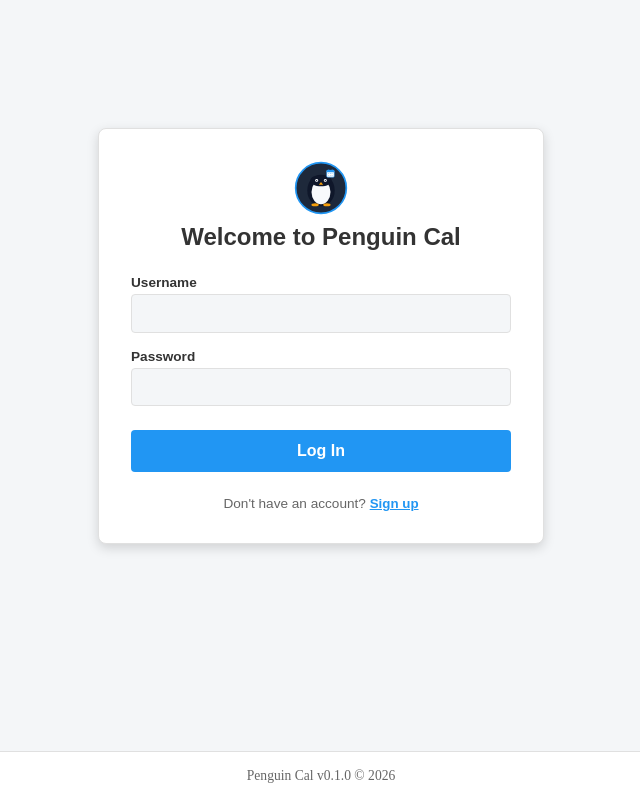
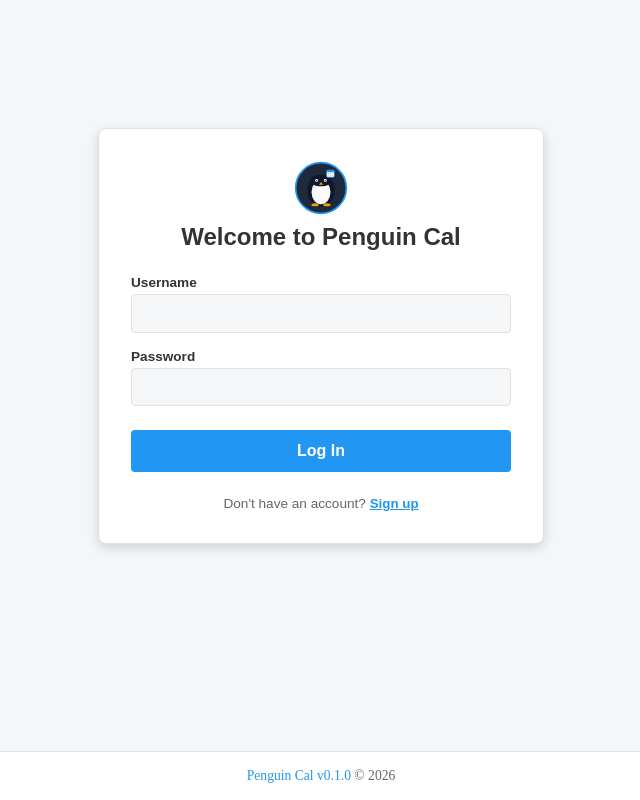
Before and after one commit to HypnoticPenguin/penguin-cal, a React (Vite) app in the folder frontend/: page / in a window 1280 px wide. Shown: the whole page, without its empty margins (319-959 px from the left). Built offline with nearby package versions, Linux system fonts and the light colour scheme.

Commit message:
add footer

```diff
--- a/frontend/src/App.jsx
+++ b/frontend/src/App.jsx
@@ -37,7 +37,6 @@ export default function App() {
 
   const themeKey = currentUser?.theme || 'auto'
   const dateFormat = currentUser?.date_format || 'YYYY-MM-DD'
-
   const resolvedTheme = themeKey === 'auto'
     ? (systemPrefDark ? themes.dark : themes.light)
     : (themes[themeKey] || themes.light)
@@ -199,7 +198,14 @@ export default function App() {
             transition: 'all 0.3s ease'
           }}
         >
-          Penguin Cal v{pkg.version} &copy; {new Date().getFullYear()}
+          <a
+            href="https://github.com/HypnoticPenguin/penguin-cal"
+            target="_blank"
+            rel="noopener noreferrer"
+            style={{ color: resolvedTheme.primary, textDecoration: 'none' }}
+          >
+            Penguin Cal v{pkg.version}
+          </a> &copy; {new Date().getFullYear()}
         </footer>
       </div>
     )
@@ -519,7 +525,14 @@ export default function App() {
           transition: 'all 0.3s ease'
         }}
       >
-        Penguin Cal v{pkg.version} &copy; {new Date().getFullYear()}
+        <a
+          href="https://github.com/HypnoticPenguin/penguin-cal"
+          target="_blank"
+          rel="noopener noreferrer"
+          style={{ color: resolvedTheme.primary, textDecoration: 'none' }}
+        >
+          Penguin Cal v{pkg.version}
+        </a> &copy; {new Date().getFullYear()}
       </footer>
     </div>
   )
```
